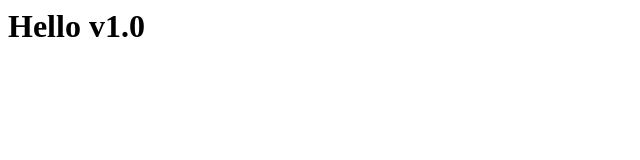
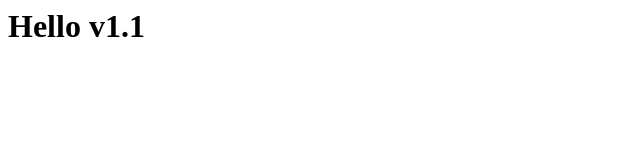
Before and after one commit to SteveHoggNZ/opsworks_static_html_revision_test, a plain HTML site: page index.html in a window 1280 px wide. Shown: the full height of the page, 0-640 px from the left. Drawn offline with Linux system fonts and the light colour scheme.

Commit message:
update index.html v1.1

```diff
--- a/index.html
+++ b/index.html
@@ -1,8 +1,8 @@
 <html>
  <head>
-  <title>Hello v1.0</title>
+  <title>Hello v1.1</title>
  </head>
  <body>
-  <h1>Hello v1.0</h1>
+  <h1>Hello v1.1</h1>
  </body>
 </html>
```
